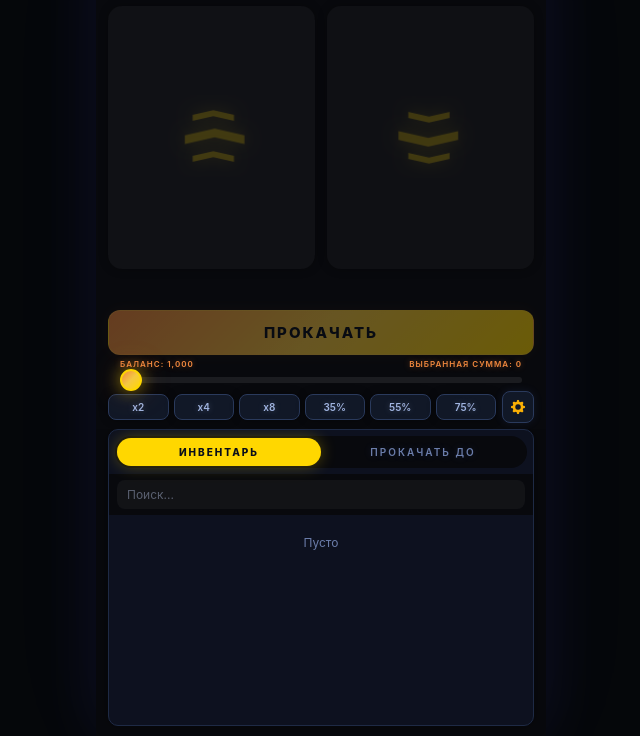
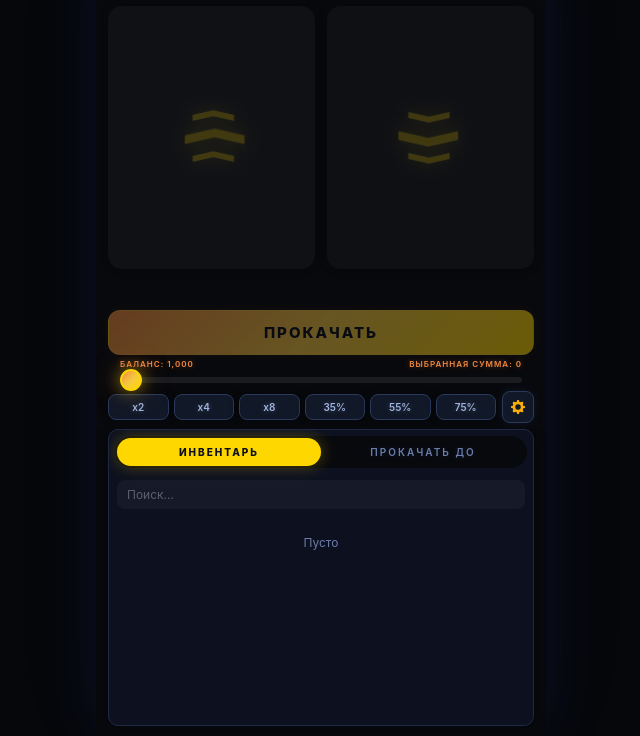
Before and after one commit to D1reks/Crash-Game, a plain HTML site: page index.html in a window 1280 px wide. Shown: the part 64-800 px from the top of the page, without its empty margins (319-959 px from the left). Drawn offline with Linux system fonts and the light colour scheme.

Commit message:
dagagaga

```diff
--- a/css/components.css
+++ b/css/components.css
@@ -383,7 +383,7 @@
 /* Поле поиска в панели подарков */
 .gift-list-search-row {
     display: flex; align-items: center;
-    padding: 6px 8px; background: #08090d;
+    padding: 6px 8px; background: #0d111f;
     border-bottom: none; flex-shrink: 0;
 }
 .gift-list-search-input-wrapper { flex: 1; }
```
